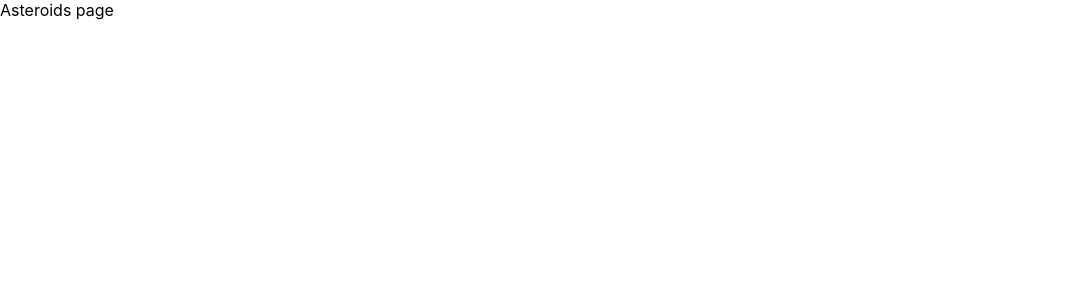
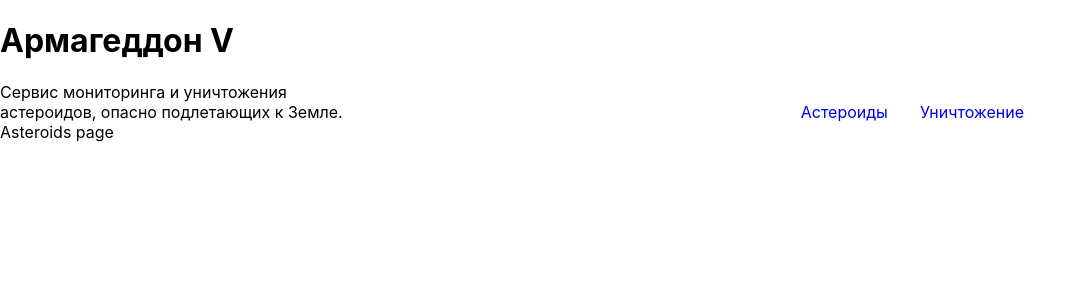
Before and after one commit to scvarr/armageddon-app, a React (Create React App) app: page /asteroids in a window 1280 px wide. Shown: the top 300 px of the page, without its empty margins (0-1086 px from the left). Built offline with nearby package versions, Linux system fonts and the light colour scheme.

Commit message:
praktika 7-1

```diff
--- /dev/null
+++ b/src/components/header/Header.jsx
@@ -0,0 +1,13 @@
+import {Link} from "react-router-dom";
+import styles from "./Header.module.css";
+
+export const Header = () => {
+    return <div className={styles.container}>
+        <div className={styles.headTitle}>
+            <h1>Армагеддон V</h1>
+            <div>Сервис мониторинга и уничтожения астероидов, опасно подлетающих к Земле.</div>
+        </div>
+        <div className={styles.asteroidsLink}><Link to={"/Asteroids"} className={styles.defLinkText}>Астероиды</Link></div>
+        <div className={styles.destroymentLink}><Link to={"/Destroyment"} className={styles.defLinkText}>Уничтожение</Link></div>
+    </div>
+}
--- /dev/null
+++ b/src/components/header/Header.module.css
@@ -0,0 +1,24 @@
+.container{
+    width: 80vw;
+    display: flex;
+    flex-direction: row;
+    justify-content: space-between;
+    column-gap: 2em;
+}
+
+.headTitle {
+    width: 35%;
+}
+.defLinkText {
+    margin-left: auto;
+    text-decoration-line: none;
+}
+
+.asteroidsLink {
+    margin-left: auto;
+    align-self: flex-end;
+}
+
+.destroymentLink {
+    align-self: flex-end;
+}
--- a/src/pages/Asteroids.jsx
+++ b/src/pages/Asteroids.jsx
@@ -1,3 +1,8 @@
+import {Header} from "../components/header/Header";
+
 export const Asteroids = ()=> {
-    return <div>Asteroids page</div>;
+    return <div>
+        <Header />
+        Asteroids page
+    </div>;
 }
--- a/src/pages/Destroyment.jsx
+++ b/src/pages/Destroyment.jsx
@@ -1,3 +1,8 @@
+import {Header} from "../components/header/Header";
+
 export const Destroyment = ()=> {
-    return <div>Destroyment page</div>;
+    return <div>
+        <Header/>
+        Destroyment page
+    </div>;
 }
```
